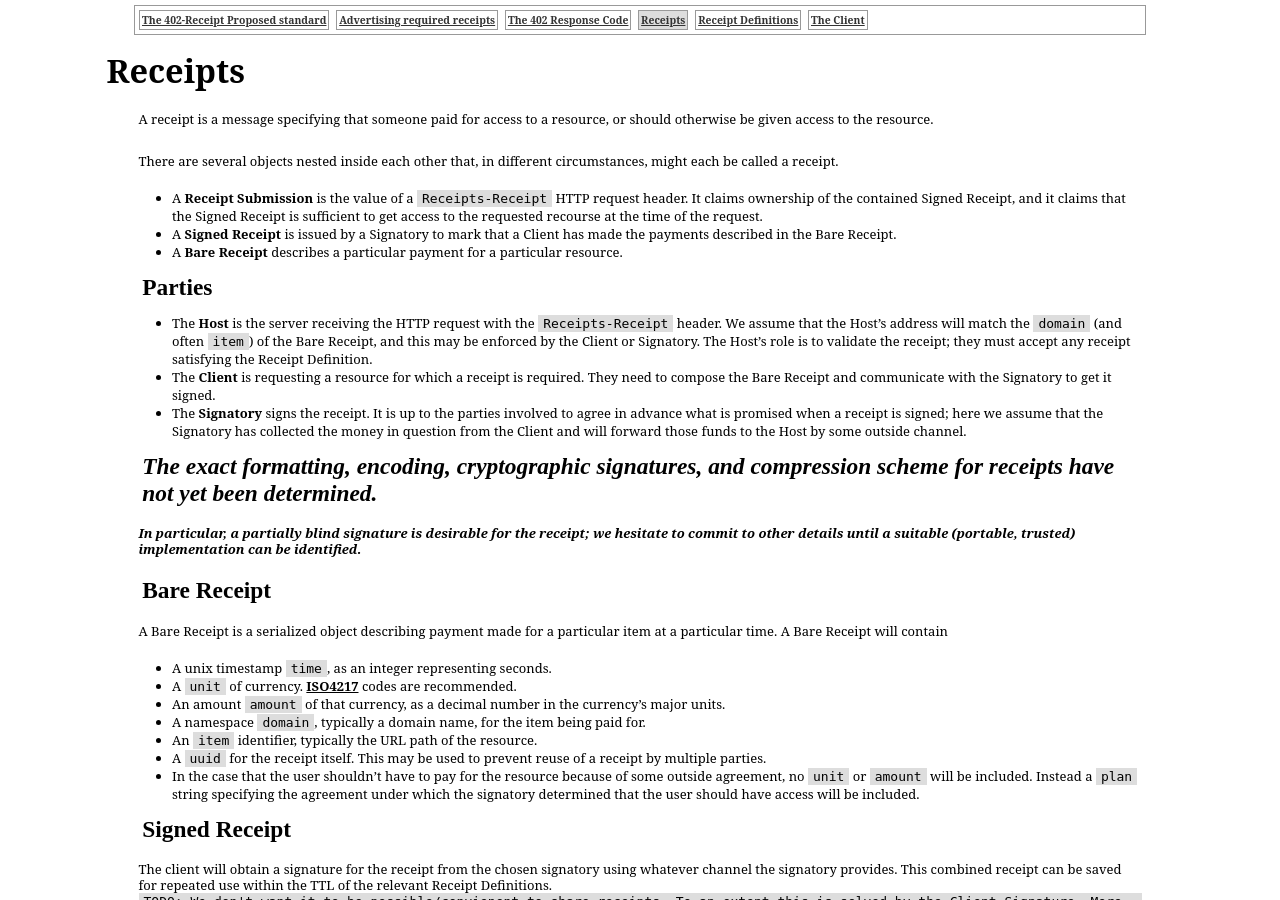
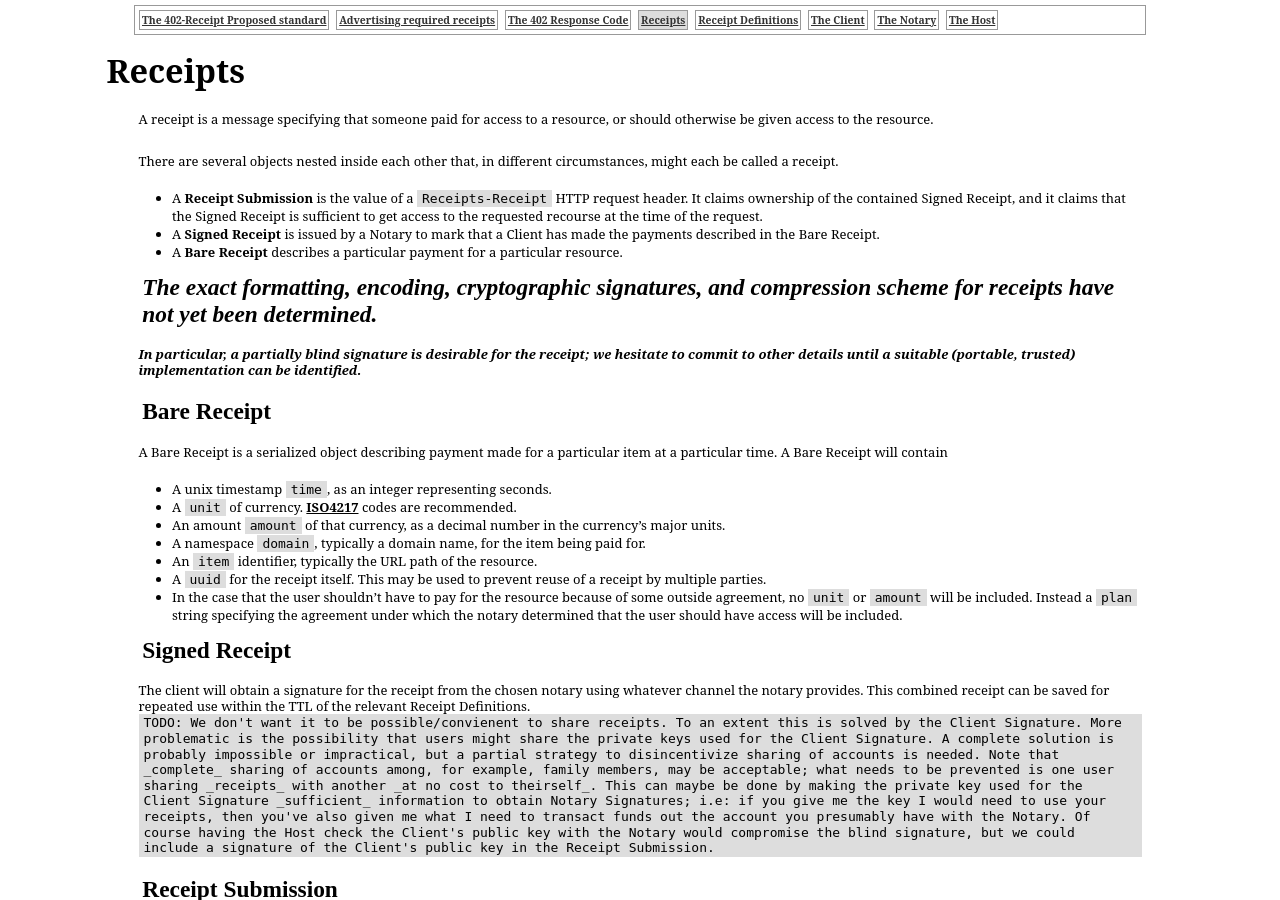
Before and after one commit to erikpukinskis/direct-monetization-static, a Jekyll site: the page built from _proposal/receipts.markdown, in a window 1280 px wide and 900 px high. Built offline with Jekyll 4.4.1, drawn with Linux system fonts in a browser that asks for light colours; some of the changed text lies outside the part shown.

Commit message:
We will now speak of a Notary instead of a Signatory

```diff
--- a/_proposal/client.markdown
+++ b/_proposal/client.markdown
@@ -6,4 +6,4 @@ description: The client's role
 documentation_order: 20
 ---
 
-st
+The **Client** is requesting a resource for which a receipt is required. They need to compose the Bare Receipt and communicate with the Notary to get it signed.
--- a/_proposal/receipt_definitions.markdown
+++ b/_proposal/receipt_definitions.markdown
@@ -11,7 +11,7 @@ A **Receipt Definition** must make clear to a client what receipts would be acce
 - requirements for the receipt contents
 - specification about what 3rd-party signatories would be acceptable.
 
-Figuring out what the client will need to do in order for the chosen signatory to actually sign the receipt must be handled out-of-band; it's assumed that either the client has prior contact with the signatory or human-user action will be required to complete the payment. `TODO: maybe give an in-band fall-back method?`
+Figuring out what the client will need to do in order for the chosen notary to actually sign the receipt must be handled out-of-band; it's assumed that either the client has prior contact with the notary or human-user action will be required to complete the payment. `TODO: maybe give an in-band fall-back method?`
 
 A **Receipt Definition** is an XML object within the same namespace as a Menu XML:
 
@@ -80,7 +80,7 @@ A **Receipt Definition** is an XML object within the same namespace as a Menu XM
 | `none` | A `<definition><none></none></definition>` element indicates that while any of the other defined receipts would be _accepted_, no receipt is _required_. `none` has no children. |
 | `domain` | For an HTTPS resource, then this _must_ match the domain of the resource's address. |
 | `item` | This will typically be the path of the HTTP resource, but it could be anything. An _empty_ `item` tag indicates that any list of receipts matching the rest of the definition and totaling to the cost will suffice. |
-| `signer` | An absolute HTTPS url identifying a signatory. `TODO: The exact use of these urls will be pinned down as we figure out the details of the signing process.` Any one of the listed signatories is sufficient. |
+| `signer` | An absolute HTTPS url identifying a notary. `TODO: The exact use of these urls will be pinned down as we figure out the details of the signing process.` Any one of the listed signatories is sufficient. |
 | `ttl` | An integer representing the maximum age in seconds of a Signed Receipt that will be accepted. Two independent conventions are recommended as "normal": The `ttl` should be 2720000, comfortably covering a month. The `ttl` should be the same for all items in a given domain. |
 | `fresh` | An integer representing the maximum age in seconds of a Receipt Submission. For now this is required to be 60. |
 | `cost` | If multiple costs are listed in a single definition, they should probably represent similar monetary values; `costs` is a list to accommodate multiple currencies. A `cost` tag will have either a `plan` child or a `units` and an `amount` child
--- a/_proposal/receipts.markdown
+++ b/_proposal/receipts.markdown
@@ -11,13 +11,9 @@ A receipt is a message specifying that someone paid for access to a resource, or
 There are several objects nested inside each other that, in different circumstances, might each be called a receipt.
 
 - A **Receipt Submission** is the value of a `Receipts-Receipt` HTTP request header. It claims ownership of the contained Signed Receipt, and it claims that the Signed Receipt is sufficient to get access to the requested recourse at the time of the request.
-- A **Signed Receipt** is issued by a Signatory to mark that a Client has made the payments described in the Bare Receipt.
+- A **Signed Receipt** is issued by a Notary to mark that a Client has made the payments described in the Bare Receipt.
 - A **Bare Receipt** describes a particular payment for a particular resource.
 
-## Parties
-- The **Host** is the server receiving the HTTP request with the `Receipts-Receipt` header. We assume that the Host's address will match the `domain` (and often `item`) of the Bare Receipt, and this may be enforced by the Client or Signatory. The Host's role is to validate the receipt; they must accept any receipt satisfying the Receipt Definition.
-- The **Client** is requesting a resource for which a receipt is required. They need to compose the Bare Receipt and communicate with the Signatory to get it signed.
-- The **Signatory** signs the receipt. It is up to the parties involved to agree in advance what is promised when a receipt is signed; here we assume that the Signatory has collected the money in question from the Client and will forward those funds to the Host by some outside channel.
 
 ## _The exact formatting, encoding, cryptographic signatures, and compression scheme for receipts have not yet been determined._
 _**In particular, a partially blind signature is desirable for the receipt; we hesitate to commit to other details until a suitable (portable, trusted) implementation can be identified.**_
@@ -31,14 +27,14 @@ A Bare Receipt is a serialized object describing payment made for a particular i
 - A namespace `domain`, typically a domain name, for the item being paid for.
 - An `item` identifier, typically the URL path of the resource.
 - A `uuid` for the receipt itself. This may be used to prevent reuse of a receipt by multiple parties.
-- In the case that the user shouldn't have to pay for the resource because of some outside agreement, no `unit` or `amount` will be included. Instead a `plan` string specifying the agreement under which the signatory determined that the user should have access will be included.
+- In the case that the user shouldn't have to pay for the resource because of some outside agreement, no `unit` or `amount` will be included. Instead a `plan` string specifying the agreement under which the notary determined that the user should have access will be included.
 
 ## Signed Receipt
-The client will obtain a signature for the receipt from the chosen signatory using whatever channel the signatory provides. This combined receipt can be saved for repeated use within the TTL of the relevant Receipt Definitions.
-`TODO: We don't want it to be possible/convienent to share receipts. To an extent this is solved by the Client Signature. More problematic is the possibility that users might share the private keys used for the Client Signature. A complete solution is probably impossible or impractical, but a partial strategy to disincentivize sharing of accounts is needed. Note that _complete_ sharing of accounts among, for example, family members, may be acceptable; what needs to be prevented is one user sharing _receipts_ with another _at no cost to theirself_. This can maybe be done by making the private key used for the Client Signature _sufficient_ information to obtain Signatory Signatures; i.e: if you give me the key I would need to use your receipts, then you've also given me what I need to transact funds out the account you presumably have with the Signatory. Of course having the Host check the Client's public key with the Signatory would compromise the blind signature, but we could include a signature of the Client's public key in the Receipt Submission.`
+The client will obtain a signature for the receipt from the chosen notary using whatever channel the notary provides. This combined receipt can be saved for repeated use within the TTL of the relevant Receipt Definitions.
+`TODO: We don't want it to be possible/convienent to share receipts. To an extent this is solved by the Client Signature. More problematic is the possibility that users might share the private keys used for the Client Signature. A complete solution is probably impossible or impractical, but a partial strategy to disincentivize sharing of accounts is needed. Note that _complete_ sharing of accounts among, for example, family members, may be acceptable; what needs to be prevented is one user sharing _receipts_ with another _at no cost to theirself_. This can maybe be done by making the private key used for the Client Signature _sufficient_ information to obtain Notary Signatures; i.e: if you give me the key I would need to use your receipts, then you've also given me what I need to transact funds out the account you presumably have with the Notary. Of course having the Host check the Client's public key with the Notary would compromise the blind signature, but we could include a signature of the Client's public key in the Receipt Submission.`
 
 ## Receipt Submission
-The receipt submission will contain the Signed Receipt (Bare Receipt plus Signatory signature) and a time-of-use timestamp to be compared against the freshness requirement of the Receipt Definition. It also includes the Client's signature of the receipt/time-of-use pair, and the public key needed to check that signature. This public key is used by the Host as an identifier for the Client; the Client may reuse a key pair or not depending if they wish to be identifiable as the same user over time.
+The receipt submission will contain the Signed Receipt (Bare Receipt plus Notary signature) and a time-of-use timestamp to be compared against the freshness requirement of the Receipt Definition. It also includes the Client's signature of the receipt/time-of-use pair, and the public key needed to check that signature. This public key is used by the Host as an identifier for the Client; the Client may reuse a key pair or not depending if they wish to be identifiable as the same user over time.
 
 ## Bundled Receipts
 In the case that the Client should have access because of previously submitted payments they have made _for other resources_, a list of the `uuid`s of those receipts may be used in place of the Signed Receipt in the Receipt Submission. The Host will typically enforce that the Client signature of such a receipt match the submission signatures of all the listed receipts.
```
Also changed, not shown: _proposal/host.markdown (added, +9 -0 lines), _proposal/notary.markdown (added, +9 -0 lines).
